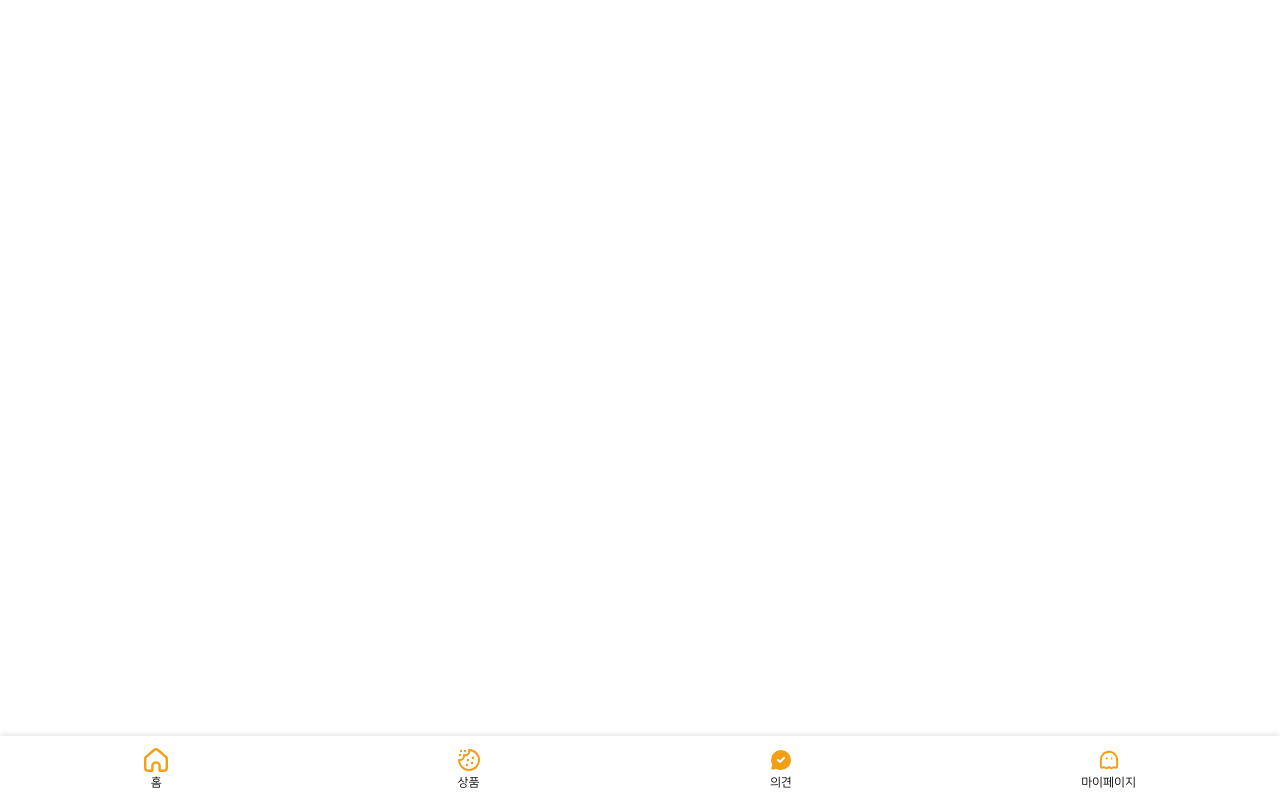
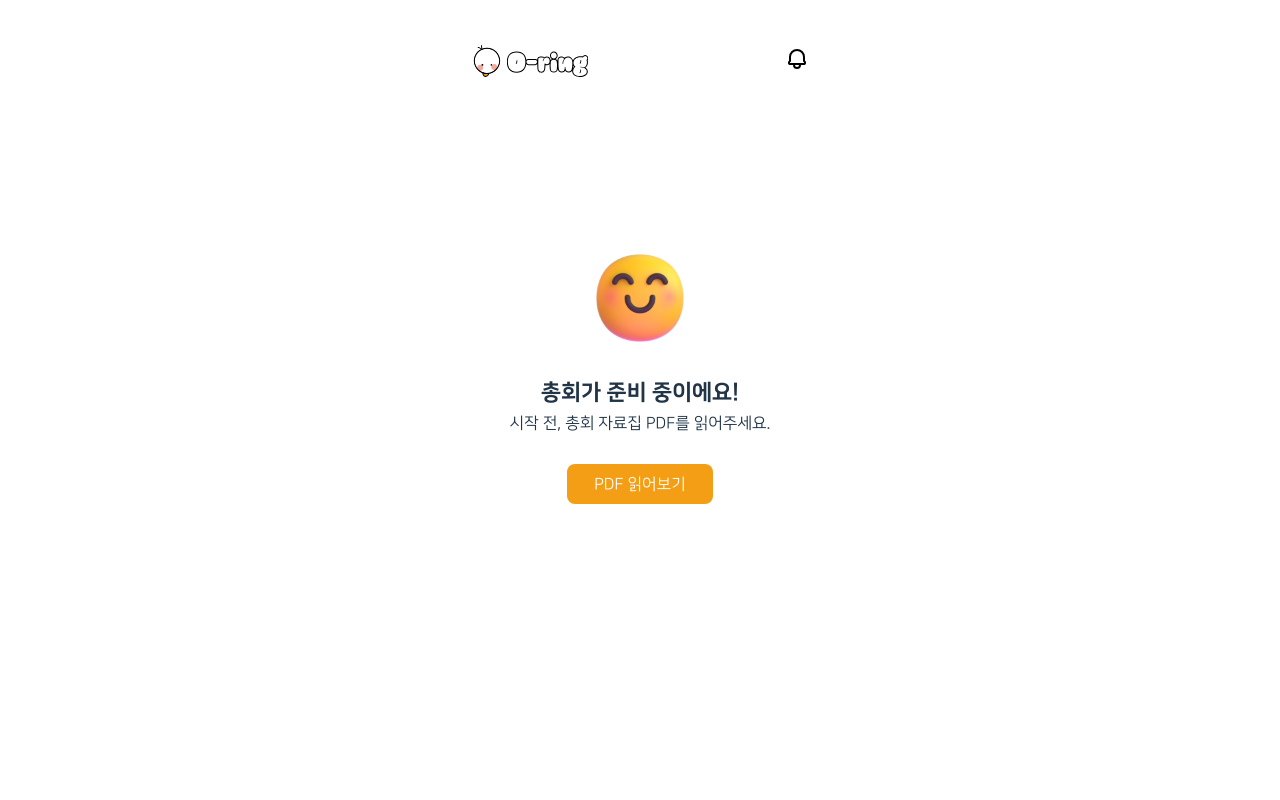
Before and after one commit to E-jiwoo/oring, a React (Vite) app: page /conference in a window 1280 px wide. Before the commit this address had no page. Built offline with nearby package versions, Linux system fonts and the light colour scheme.

Commit message:
add :: conference first page publishing - 총회 첫 화면 퍼블리싱

```diff
--- a/src/App.jsx
+++ b/src/App.jsx
@@ -11,6 +11,7 @@ import Items from "./page/Items/index";
 import Detail from "./page/Detail/index";
 import Mypage from "./page/Mypage/index";
 import Opinion from "./page/Opinion/index";
+import Conference from "./page/Conference/index";
 import Chat from "./page/Chat/index";
 import Footer from "./Footer/index";
 
@@ -44,7 +45,8 @@ function App() {
           <Route path="/detail" element={<Detail />}></Route>
           <Route path="/mypage" element={<Mypage />}></Route>
           <Route path="/opinion" element={<Opinion />}></Route>
-          <Route path="/Chat" element={<Chat />}></Route>
+          <Route path="/chat" element={<Chat />}></Route>
+          <Route path="/conference" element={<Conference />}></Route>
         </Routes>
       </BrowserRouter>
     </>
--- a/src/Footer/index.jsx
+++ b/src/Footer/index.jsx
@@ -1,19 +1,27 @@
-// src/components/Footer.jsx
 import React from "react";
-import { Link } from "react-router-dom"; // Import Link for navigation
+import { Link, useLocation } from "react-router-dom"; // Import Link and useLocation
 import * as S from "./style"; // Import your styled components or CSS
 import home from "../assets/footer_home.svg"; // Example icon
 import item from "../assets/footer_item.svg"; // Example icon
 import opinion from "../assets/footer_opinion.svg"; // Example icon
 import mypage from "../assets/footer_mypage.svg"; // Example icon
 
-const index = () => {
-  return (
+const Footer = () => {
+  const location = useLocation(); // Get the current location
+
+  // Define the paths where the footer should be displayed
+  const footerPaths = ["/home", "/items", "/chat", "/opinion", "/mypage"];
+
+  // Check if the current path is one of the specified paths
+  const showFooter = footerPaths.includes(location.pathname);
+
+  // Render the footer only if showFooter is true
+  return showFooter ? (
     <S.Footer>
       <S.FooterContent>
         <Link to="/home">
           <S.Box>
-            <S.Icon src={home} alt="hgome" />
+            <S.Icon src={home} alt="home" />
             <S.Text>홈</S.Text>
           </S.Box>
         </Link>
@@ -37,7 +45,7 @@ const index = () => {
         </Link>
       </S.FooterContent>
     </S.Footer>
-  );
+  ) : null; // Return null if the footer should not be shown
 };
 
-export default index;
+export default Footer;
--- a/src/Header/index.jsx
+++ b/src/Header/index.jsx
@@ -19,7 +19,8 @@ const Header = () => {
     <>
       {location.pathname === "/home" ||
       location.pathname === "/mypage" ||
-      location.pathname === "/opinion" ? (
+      location.pathname === "/opinion" ||
+      location.pathname === "/conference" ? (
         <S.Header>
           <S.Logo>
             <S.LogoImg src={logo} alt="logo" />
--- a/src/page/Chat/style.js
+++ b/src/page/Chat/style.js
@@ -26,7 +26,7 @@ export const Plus = styled.img`
   position: relative;
   margin-bottom: 0.15rem;
   right: 9rem;
-  padding-left: 18rem;
+  padding-left: 20rem;
 `;
 
 export const Sidebar = styled.div`
@@ -88,6 +88,7 @@ export const InputContainer = styled.div`
   width: 100%;
   padding: 10px;
   background-color: white;
+  bottom: 8.5rem;
 `;
 
 export const InputContainerWrapper = styled.div`
--- /dev/null
+++ b/src/page/Conference/index.jsx
@@ -0,0 +1,18 @@
+import React from "react";
+import * as S from "./style";
+import logo from "../../assets/happyface.svg";
+
+const index = () => {
+  return (
+    <>
+      <S.Container>
+        <S.Logo src={logo} alt="logo" />
+        <S.Title>총회가 준비 중이에요!</S.Title>
+        <S.Text>시작 전, 총회 자료집 PDF를 읽어주세요.</S.Text>
+        <S.PdfBtn>PDF 읽어보기</S.PdfBtn>
+      </S.Container>
+    </>
+  );
+};
+
+export default index;
--- /dev/null
+++ b/src/page/Conference/style.js
@@ -0,0 +1,48 @@
+import styled from "styled-components";
+
+export const Container = styled.div`
+  width: 100vw;
+  height: 100vh;
+  background-color: white;
+  display: flex;
+  flex-direction: column;
+  align-items: center;
+  justify-content: center;
+`;
+
+export const Logo = styled.img`
+  position: relative;
+  width: 100px;
+  height: 100px;
+`;
+
+export const Title = styled.div`
+  position: relative;
+  font-size: 22px;
+  font-family: "NanumSquareEB";
+  padding-top: 2rem;
+`;
+export const Text = styled.div`
+  position: relative;
+  text-align: center;
+  font-size: 16px;
+  font-family: "NanumSquareR";
+  padding-top: 0.5rem;
+`;
+
+export const PdfBtn = styled.button`
+  width: 146px;
+  height: 40px;
+  background-color: #f49e15;
+  border: none;
+  border-radius: 0.5rem;
+  color: white;
+  font-size: 1rem;
+  font-family: "NanumSquareR";
+  margin-top: 2rem;
+  text-align: center;
+  display: flex;
+  justify-content: center;
+  align-items: center;
+  margin-bottom: 3rem;
+`;
--- a/src/page/Detail/index.jsx
+++ b/src/page/Detail/index.jsx
@@ -17,14 +17,13 @@ const index = () => {
   const navigate = useNavigate();
   const menuItems = [
     { name: "매일_피크닛_사과맛", img: picnic_red, price: 700, num: 50 },
-    { name: "매일_피크닛_청포도맛", img: picnic_green, price: 700, num: 48 },
+    { name: "웅진_가야농장_알로에", img: alloa, price: 1300, num: 38 },
+    { name: "롯데_월드콘_쿠앤크맛", img: worldcon_blue, price: 1400, num: 13 },
+    { name: "롯데_구구콘_오리지널", img: con, price: 1400, num: 7 },
+    { name: "빙그레_슈퍼콘_초코맛", img: supercon_red, price: 1400, num: 15 },
+    { name: "롯데_월드콘_바닐라맛", img: worldcon_red, price: 1400, num: 10 },
     { name: "사조_고기포자만두", img: meat, price: 2000, num: 20 },
     { name: "사조_김치포자만두", img: kimchi, price: 2000, num: 22 },
-    { name: "롯데_월드콘_바닐라맛", img: worldcon_red, price: 1400, num: 10 },
-    { name: "롯데_월드콘_쿠앤크맛", img: worldcon_blue, price: 1400, num: 13 },
-    { name: "웅진_가야농장_알로에", img: alloa, price: 1300, num: 38 },
-    { name: "롯데_구구콘_오리지널", img: con, price: 1400, num: 7 },
-    { name: "빙그레_슈퍼콘_초코맛", img: supercon_red, price: 1400, num: 15 },
   ];
   const onFix = () => {
     navigate("./");
@@ -39,7 +38,9 @@ const index = () => {
       <S.Container>
         <S.Icon>
           <S.Arrow src={detail_arrow} alt="arrow" onClick={onBack} />
+          {/*
           <S.Fix src={detail_fix} alt="fix" onClick={onFix} />
+          */}
         </S.Icon>
         <S.ItemImg src={picnic_green} alt="picnic_green" />
         <S.DetailBox>
--- a/src/page/Detail/style.js
+++ b/src/page/Detail/style.js
@@ -22,9 +22,15 @@ export const Icon = styled.div`
 export const Arrow = styled.img`
   position: relative;
   bottom: 0.3rem;
+  padding-right: 5rem;
+`;
+/*
+export const Arrow = styled.img`
+  position: relative;
+  bottom: 0.3rem;
   padding-left: 14.5rem;
 `;
-
+*/
 export const Fix = styled.img`
   position: relative;
   bottom: 0.3rem;
```
Also changed, not shown: src/assets/happyface.svg (added).
